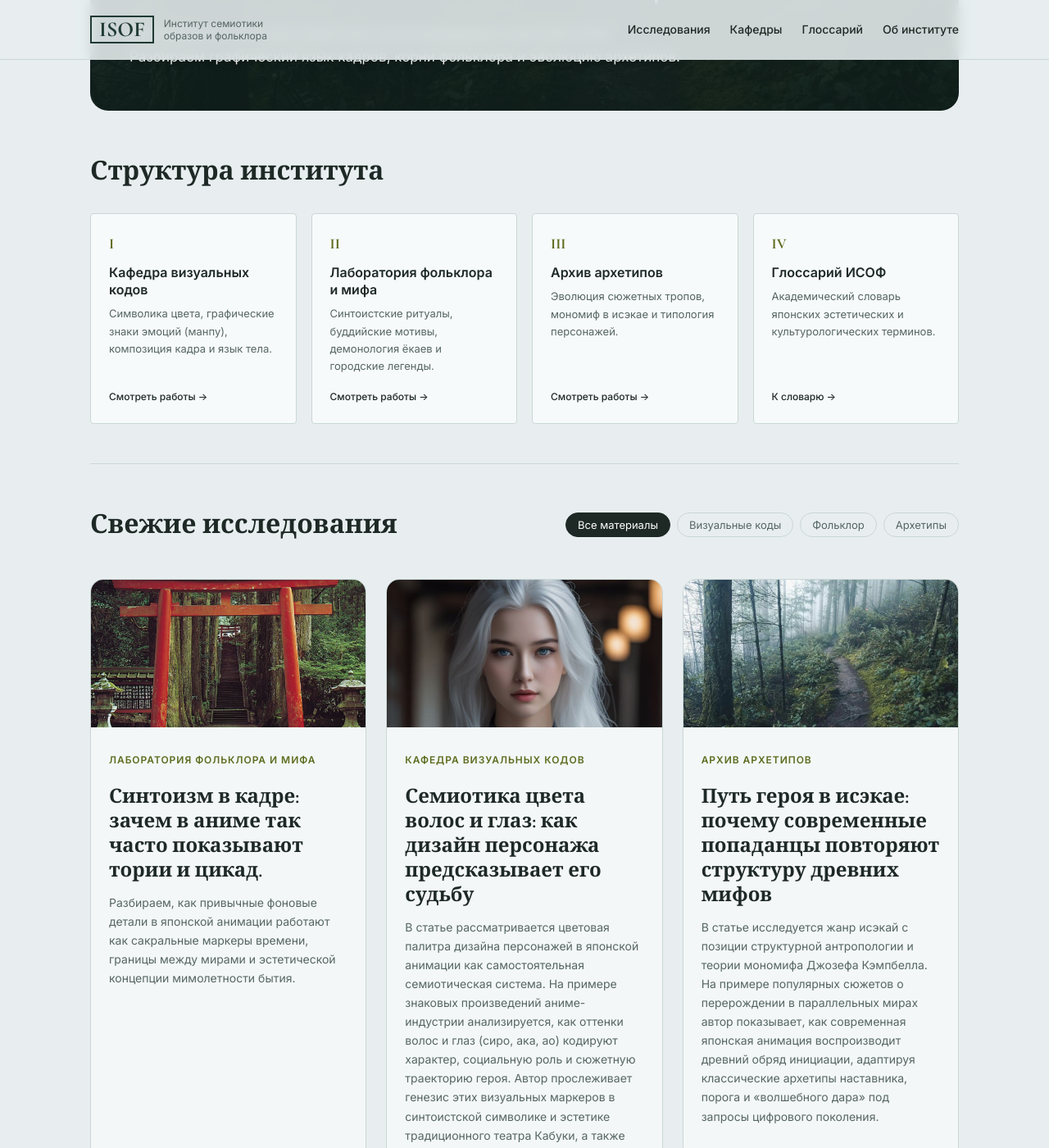
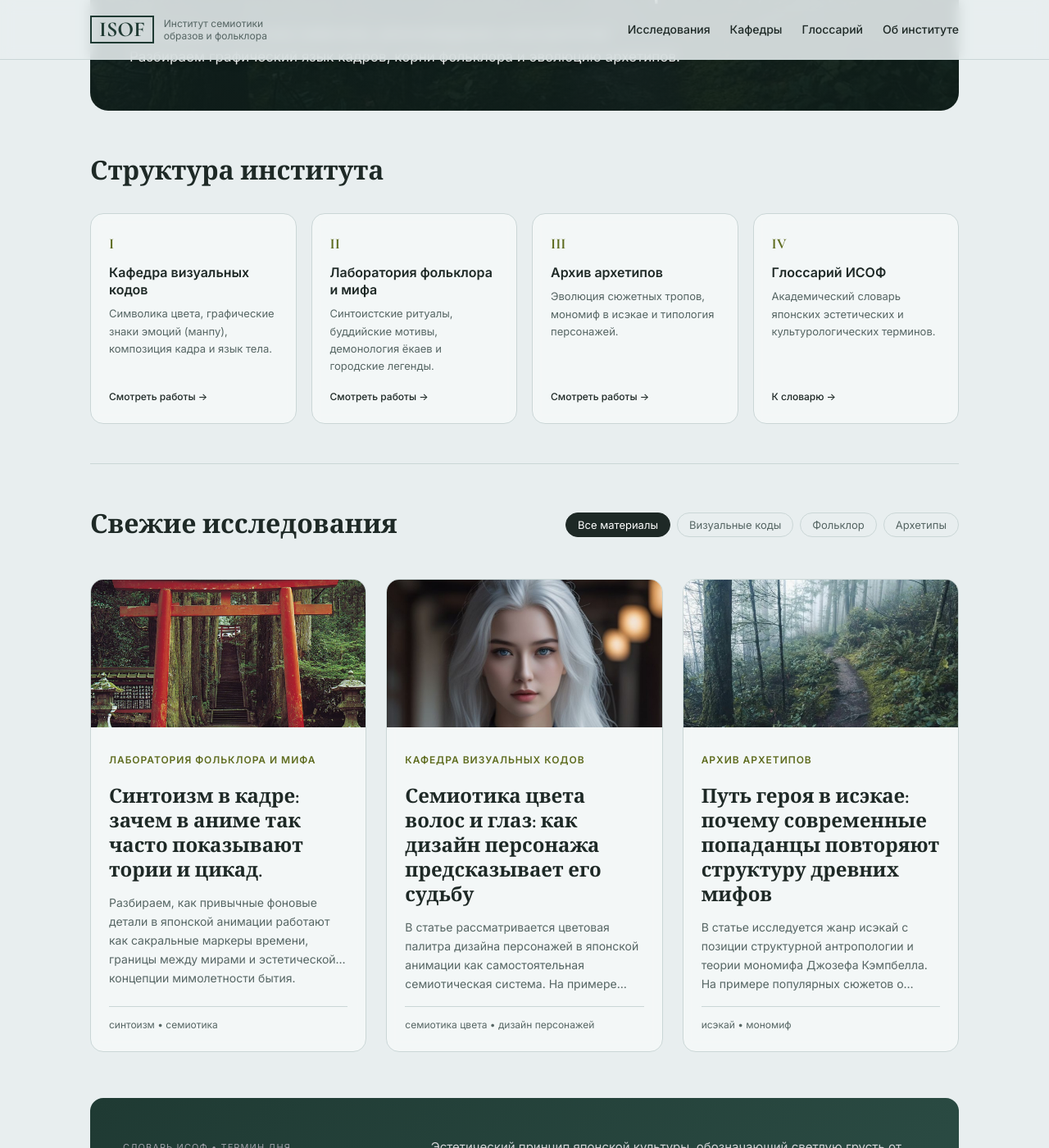
Before and after one commit to labmodinfo-hash/github.io, a Jekyll site: the page built from index.html, in a window 1280 px wide and 1400 px high, scrolled down 426 px. Shown: the whole window at 82% size. Built offline with Jekyll 4.4.1, drawn with Linux system fonts in a browser that asks for light colours.

Commit message:
Add files via upload

```diff
--- a/_layouts/default.html
+++ b/_layouts/default.html
@@ -4,6 +4,24 @@
     <meta charset="UTF-8">
     <meta name="viewport" content="width=device-width, initial-scale=1.0">
     <title>{{ page.title }} — ISOF</title>
+    {%- comment -%} Превью для соцсетей (Open Graph) {%- endcomment -%}
+    {%- assign og_title = page.title -%}
+    {%- if page.url == '/' or page.title == 'Главная' -%}{%- assign og_title = site.title -%}{%- endif -%}
+    {%- assign og_desc = page.excerpt | default: site.description | strip_html | strip_newlines | truncate: 200 -%}
+    {%- assign og_img = page.image | default: '/assets/images/og-cover.jpg' -%}
+    {%- unless og_img contains '://' -%}{%- assign og_img = og_img | prepend: site.url -%}{%- endunless -%}
+    <meta name="description" content="{{ og_desc | escape }}">
+    <meta property="og:type" content="{% if page.layout == 'post' %}article{% else %}website{% endif %}">
+    <meta property="og:site_name" content="ISOF">
+    <meta property="og:locale" content="ru_RU">
+    <meta property="og:title" content="{{ og_title | escape }}">
+    <meta property="og:description" content="{{ og_desc | escape }}">
+    <meta property="og:url" content="{{ page.url | prepend: site.url }}">
+    <meta property="og:image" content="{{ og_img }}">
+    <meta name="twitter:card" content="summary_large_image">
+    <meta name="twitter:title" content="{{ og_title | escape }}">
+    <meta name="twitter:description" content="{{ og_desc | escape }}">
+    <meta name="twitter:image" content="{{ og_img }}">
     <link rel="preconnect" href="https://fonts.googleapis.com">
     <link rel="preconnect" href="https://fonts.gstatic.com" crossorigin>
     <link href="https://fonts.googleapis.com/css2?family=Cormorant+Garamond:ital,wght@0,600;0,700;1,600&family=Inter:wght@400;500;600&subset=cyrillic&display=swap" rel="stylesheet">
@@ -76,18 +94,21 @@
         body { background: linear-gradient(180deg, #DCE6E8 0%, var(--bg-primary) 420px); }
         .logo-badge { border-color: var(--bg-accent); color: var(--bg-accent); }
         nav a:hover { color: var(--accent-red); }
-        .post-wrapper, .article-card, .dept-card, .term-card, .manifesto-box { border-radius: 16px; background: rgba(247,250,250,0.75); backdrop-filter: blur(6px); }
+        body .post-wrapper, body .article-card, body .dept-card, body .term-card, body .manifesto-box { border-radius: 16px; background: rgba(247,250,250,0.75); backdrop-filter: blur(6px); }
         .article-card, .dept-card { transition: transform .25s, box-shadow .25s, border-color .2s; }
         .article-card:hover { transform: translateY(-4px); box-shadow: 0 18px 40px -20px rgba(31,58,51,.5); }
         .article-card img, .post-cover, .post-content img { border-radius: 0; filter: saturate(.92); }
         .post-cover, .post-content img { border-radius: 12px; }
         .post-content blockquote { border-left-color: var(--moss); background: rgba(138,154,59,.1); border-radius: 0 10px 10px 0; }
         .post-lead { border-left-color: var(--moss); }
-        .glossary-banner { border-radius: 16px; background: linear-gradient(135deg, #1F3A33, #2c4d45); }
-        .glossary-kanji { color: var(--moss-light); }
-        .glossary-link { border-bottom-color: var(--moss); }
-        .btn-dark { border-radius: 999px; background: var(--bg-accent); }
-        .btn-dark:hover { background: var(--accent-red); }
+        body .glossary-banner { border-radius: 16px; background: linear-gradient(135deg, #1F3A33, #2c4d45); }
+        body .glossary-kanji { color: var(--moss-light); }
+        body .glossary-link { border-bottom-color: var(--moss); }
+        body .btn-dark { border-radius: 999px; background: var(--bg-accent); }
+        body .btn-dark:hover { background: var(--accent-red); }
+        body .tab-btn { border-radius: 999px; }
+        /* длинные анонсы обрезаем до 4 строк, чтобы карточки были ровными */
+        .article-excerpt { display: -webkit-box; -webkit-line-clamp: 4; -webkit-box-orient: vertical; overflow: hidden; }
         footer { background: var(--bg-accent); color: #B9C8C4; border-top: none; margin-top: 80px; }
         footer a:hover { color: var(--moss-light); }
 
```
